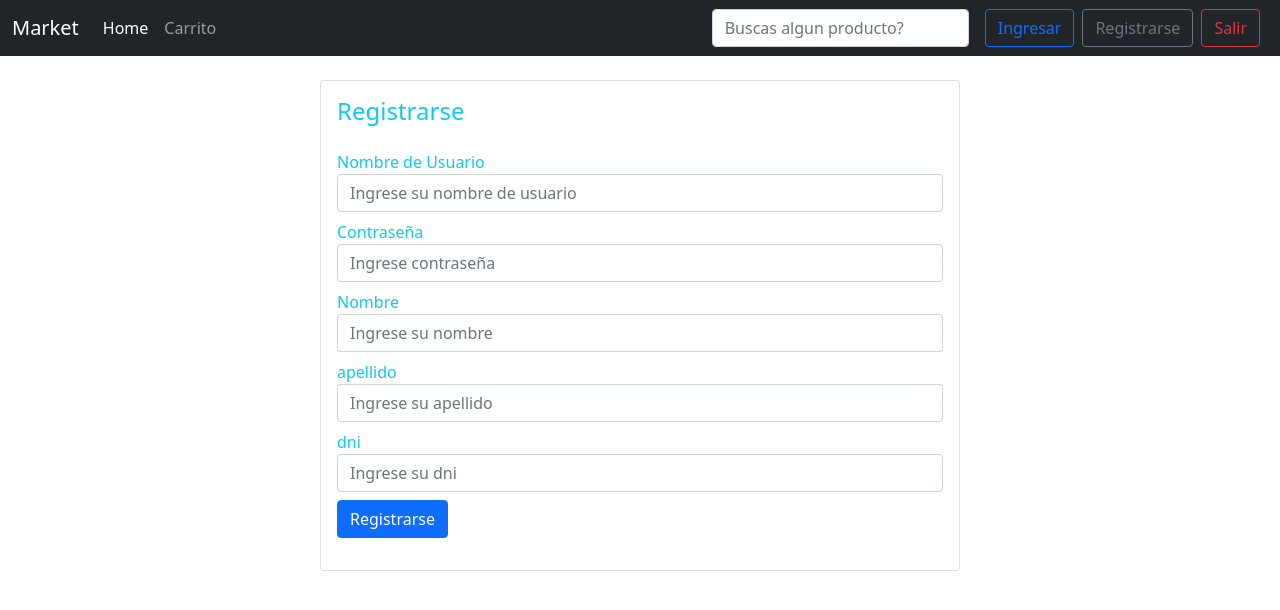
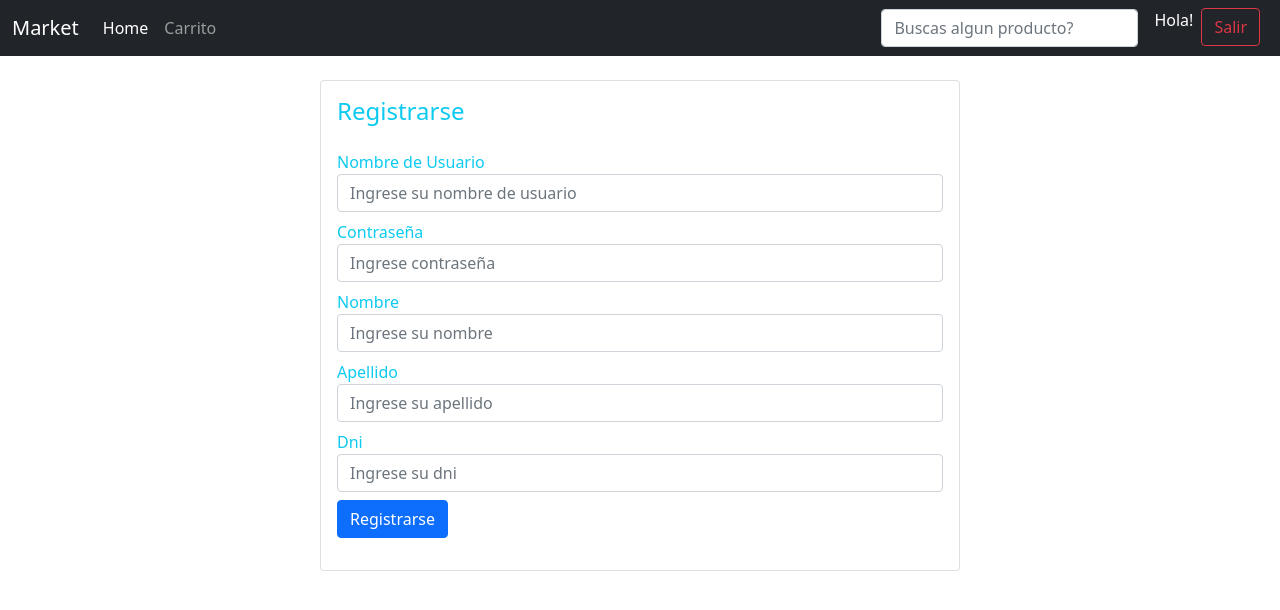
Before and after one commit to FrancoDeSalvo/PNT2-Ecommerce, a Vue app: page /Registro in a window 1280 px wide. Shown: the top 610 px of the page. Built offline with nearby package versions, Linux system fonts and the light colour scheme.

Commit message:
Agregando refactor a login, registro y cambios en navbar

```diff
--- a/src/components/Login.vue
+++ b/src/components/Login.vue
@@ -15,12 +15,8 @@
                     <input type="password" class="form-control" name="password" id="password" placeholder="Ingrese contraseña" required v-model="form.password">
                 </div>
 
-
-
                 <div class="mb-2 d-inline me-3">
-
                     <button class="btn btn-primary text-white" type="submit">Ingresar</button>
-
                 </div>
 
                 <div class="mb-2 d-inline">
@@ -48,22 +44,27 @@ export default {
         }
     };
   },
-  props: {
-  },
-  methods:
-  {
+  props: {},
+  methods: {
     async login() {
+      const user = await this.getUser();
+      if(user !== undefined){
+        localStorage.logged = 1;
+        localStorage.userLogged = user.nombreUsuario;
+        this.$router.push({name: "Home"});
+      }
+      else{
+        alert("usuario o contraseña incorrecto")
+      }
+      console.log("LocalStorage login", localStorage.logged)
+    //   console.log("LocalStorage login", localStorage.userLogged)
+    },
+    async getUser(){
       const response = await axios.get("https://62a389b85bd3609cee6be5d9.mockapi.io/Usuarios");
       this.users = response.data;
       const x = this.users.find(u => u.nombreUsuario == this.form.username && u.password == this.form.password)
-      console.log(x)
-      if(x != undefined){
-          localStorage.logged = 1;
-      } else{
-          alert("usuario o contraseña incorrecto")
-      }
-      console.log("LocalStorage login", localStorage.logged)
-    },
+      return x;
+    }
   },
 };
 
--- a/src/components/Registro.vue
+++ b/src/components/Registro.vue
@@ -19,11 +19,11 @@
                     <input type="text" class="form-control" name="nombre" id="nombre" placeholder="Ingrese su nombre" v-model="form.nombre">
                 </div>
                 <div class="mb-2">
-                    <label for="apellido">apellido</label>
+                    <label for="apellido">Apellido</label>
                     <input type="text" class="form-control" name="apellido" id="apellido" placeholder="Ingrese su apellido" v-model="form.apellido">
                 </div>
                 <div class="mb-2">
-                    <label for="dni">dni</label>
+                    <label for="dni">Dni</label>
                     <input type="text" class="form-control" name="dni" id="dni" placeholder="Ingrese su dni" v-model="form.dni">
                 </div>
                 <div class="mb-2">
@@ -53,29 +53,25 @@ export default {
         }
     };
   },
-  props: {
-  },
- methods:
-  {
+  props: {},
+  methods: {
     async mismoNombreUsuario(nombre){
         const response = await axios.get("https://62a389b85bd3609cee6be5d9.mockapi.io/Usuarios");
         this.users = response.data;
         const usuarioEncontrado = this.users.find(u => u.nombreUsuario == nombre);
         return usuarioEncontrado
     },
-
     async registro(){
-
         if(await this.mismoNombreUsuario(this.form.username) == undefined ){
             const usuario = { nombreUsuario: this.form.username, password:this.form.password, nombre: this.form.nombre, apellido: this.form.apellido, dni:this.form.dni, id: Math.random() };
             const response = await axios.post("https://62a389b85bd3609cee6be5d9.mockapi.io/Usuarios", usuario);
-        this.usuario.id = response.data.id;
+            usuario.id = response.data.id;
+            alert("Registro con exito")
+            this.$router.push({name: "Home"});
         }else{
             alert("No podes usar ese nombre de usuario")
         }
-
     }
   },
 };
-
 </script>
--- a/src/components/shared/Navbar.vue
+++ b/src/components/shared/Navbar.vue
@@ -23,10 +23,11 @@
           v-model="dataBusqueda" @keyup="busqueda">
       </form>
 
-      <div >
+      <div>
+        <div v-if="userLogueadoNombre">
           <div class="d-flex">
             <router-link class="link active me-2" to="/Login">
-            <input class="btn btn-outline-primary" type="submit" value="Ingresar"/>
+              <input class="btn btn-outline-primary" type="submit" value="Ingresar" />
             </router-link>
 
             <router-link class="link active me-2" to="/Registro">
@@ -35,14 +36,14 @@
           </div>
         </div>
 
-      <div >
+        <div v-else>
           <div class="d-flex">
+            <p class="text-white d-flex me-2">Hola! {{userLogueadoNombre}}</p>
             <router-link class="link active me-2" to="/">
               <input class="btn btn-outline-danger" type="submit" value="Salir" @click="salir()"/>
             </router-link>
           </div>
-
-
+        </div>
       </div>
 
     </div>
@@ -59,28 +60,37 @@ export default {
       dataBusqueda:"",
     };
   },
+  computed:{
+    userLogueadoNombre(){
+      let x;
+      if(localStorage.userLogged){
+        x = localStorage.userLogged
+      }
+      return x;
+    },
+    logeado(){
+      let ok = false;
+      // localStorage.logged = 1;
+      if(localStorage.logged != 0){
+        ok = true ;
+      }
+      return ok;
+    },
+  },
   methods: {
     busqueda() {
       if (!this.dataBusqueda) {
-        this.$router.push({
-          name: "Home",
-        });
+        this.$router.push({name: "Home",});
       }
-      this.$router.push({
-        name: "Busqueda",
-        params: { nombre: this.dataBusqueda },
-      });
+      this.$router.push({name: "Busqueda",params: { nombre: this.dataBusqueda }});
     },
     salir(){
-
       localStorage.logged = 0
-
     }
-
   },
   created() {
-
-    console.log("logged (navbar)", !this.logged);
+    console.log("logged (navbar)", this.logeado);
+    console.log("localstorage (navbar)", localStorage.logged);
   },
 };
 </script>
```
Lines whose indentation alone changed are shown as unchanged.
